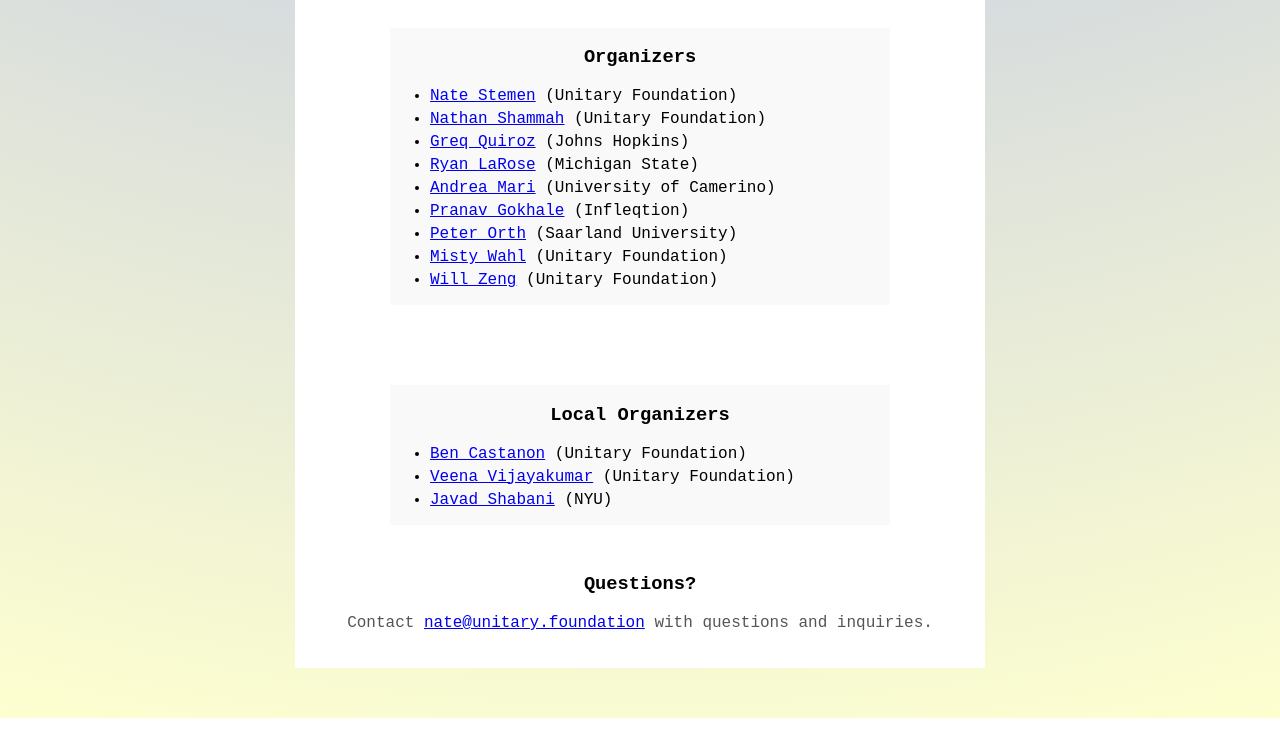
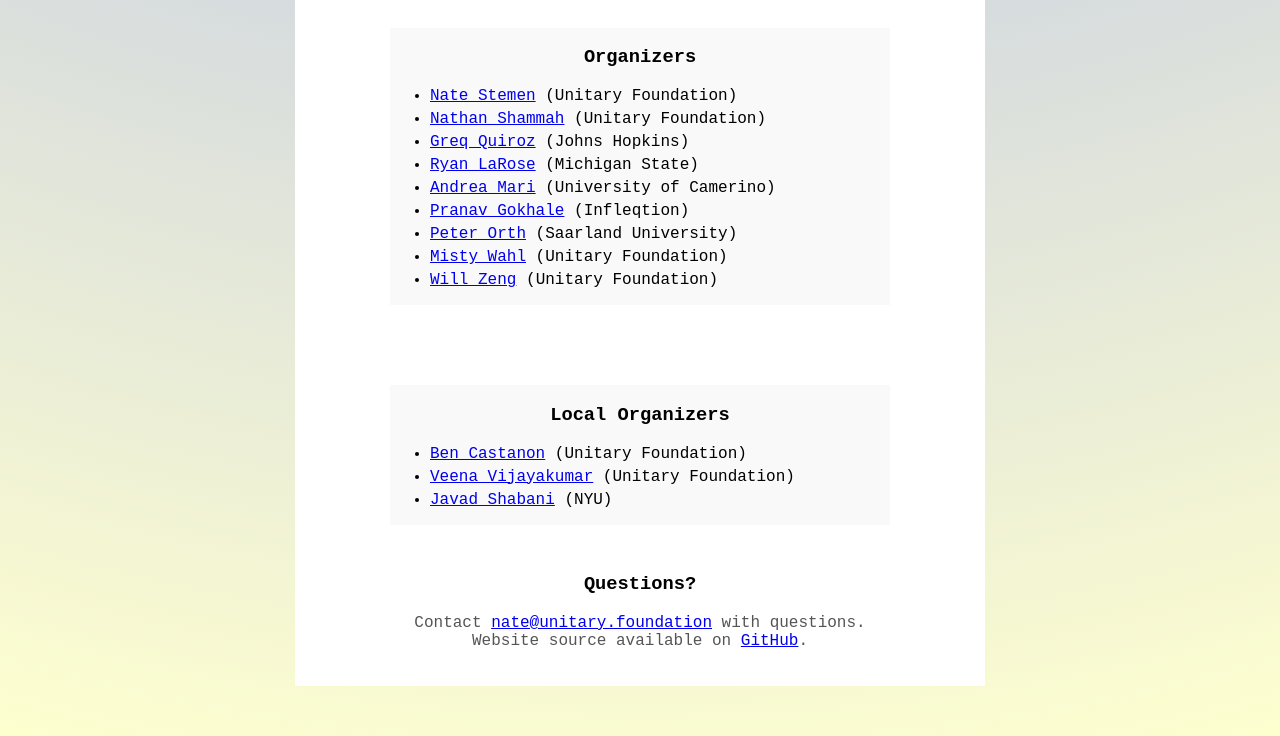
Before and after one commit to unitaryfoundation/werq.shop, an Eleventy site: page index.html in a window 1280 px wide. Shown: the part 3973-4709 px from the top of the page. Built offline with nearby package versions, Linux system fonts and the light colour scheme; Eleventy itself is replaced by a stand-in of ours; files that its build step writes are made by us from their sources.

Commit message:
add footer

```diff
--- a/index.html
+++ b/index.html
@@ -357,7 +357,11 @@
             </div>
         </div>
         <h3>Questions?</h3>
-        <p>Contact <a href="mailto:nate@unitary.foundation">nate@unitary.foundation</a> with questions and inquiries.</p>
+        <p>
+            Contact <a href="mailto:nate@unitary.foundation">nate@unitary.foundation</a> with questions.
+            <br>
+            Website source available on <a href="https://github.com/unitaryfoundation/werq.shop">GitHub</a>.
+        </p>
     </div>
 </body>
 </html>
```
